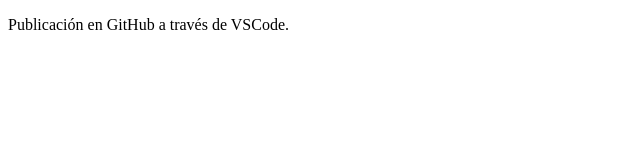
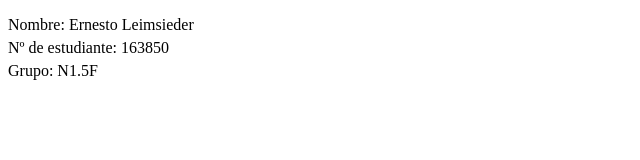
Before and after one commit to thedamned19/TallerDeploy25EL, a plain HTML site: page index.html in a window 1280 px wide. Shown: the whole page, without its empty margins (0-640 px from the left). Drawn offline with Linux system fonts and the light colour scheme.

Commit message:
Modificamos el index.html

```diff
--- a/index.html
+++ b/index.html
@@ -1,11 +1,21 @@
 <!DOCTYPE html>
 <html lang="es">
 <head>
-    <meta charset="UTF-8" />
-    <meta name="viewport" content="width=device-width, initial-scale=1" />
-    <title>Curso de Despliegue de Aplicaciones</title>
+    <meta charset="UTF-8">
+    <meta name="viewport" content="width=device-width, initial-scale=1.0">
+    <title>Mi Sitio en VSCode</title>
+    <style>
+        .datos span {
+        display: block; /* Hace que cada span ocupe su propia línea */
+        margin-bottom: 5px; /* Espacio entre líneas */
+        }
+    </style>
 </head>
 <body>
-    <p>Publicación en GitHub a través de VSCode.</p>
+    <p class="datos">
+        <span>Nombre: Ernesto Leimsieder</span>
+        <span>Nº de estudiante: 163850</span>
+        <span>Grupo: N1.5F</span>
+    </p>
 </body>
 </html>
```
